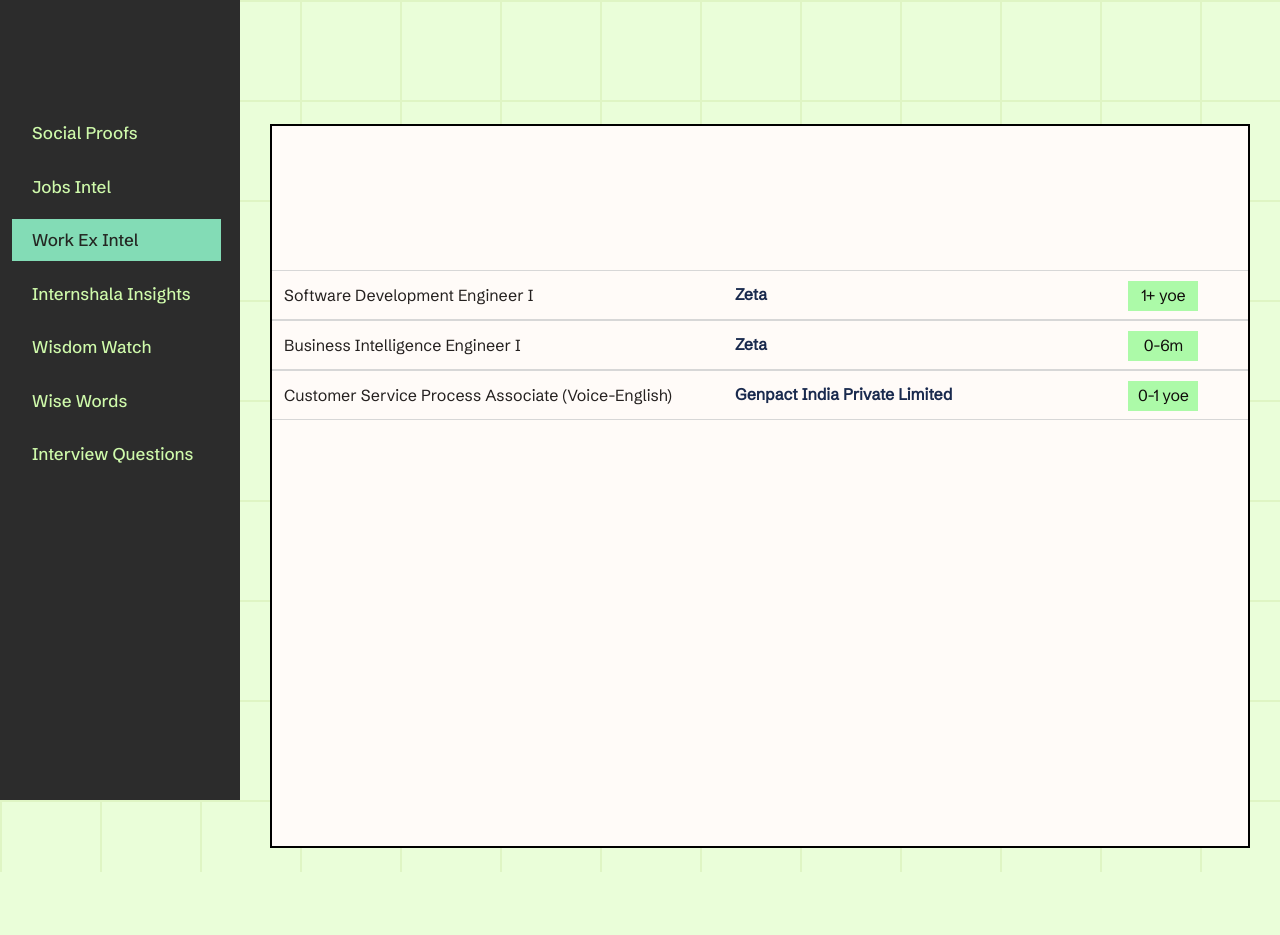
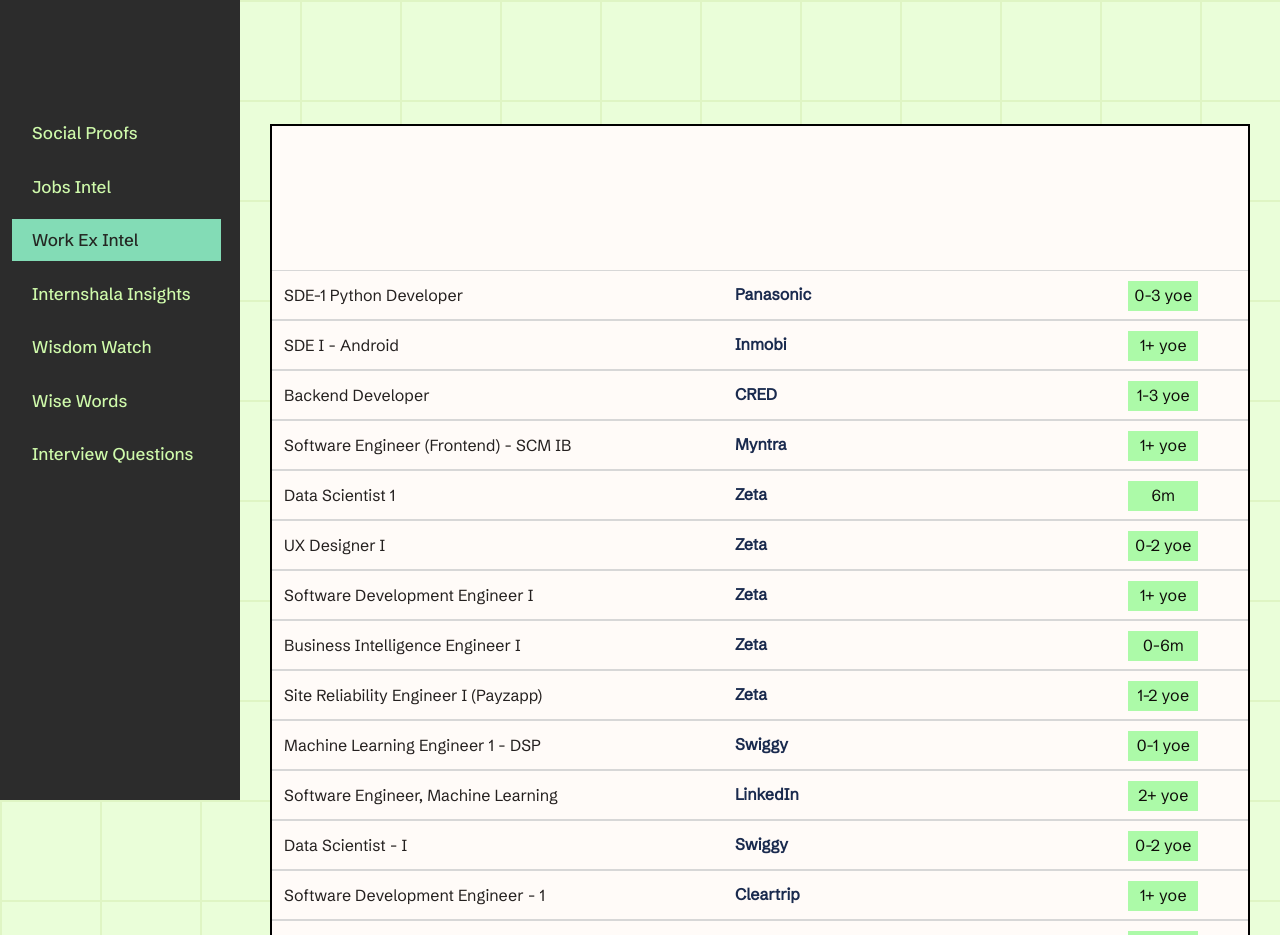
Before and after one commit to internquest/careersense-new, a Next.js app: page /workintel in a window 1280 px wide. Shown: the top 935 px of the page. Before the commit the page ends 872 px from the top, so only its background shows below. Built offline with nearby package versions, Linux system fonts and the light colour scheme.

Commit message:
add machine page and add more posts data in db

```diff
--- a/app/datapage/page.tsx
+++ b/app/datapage/page.tsx
@@ -13,7 +13,7 @@
                             <ul className='my-[-1.5rem] mx-0'>
                                 <li className='relative border-2 border-solid  max-w-[1280px] min-w-[900px] bg-[#FFFBF8] border-black  my-[1.5rem] mx-0 '>
                                     <div className='flex-grow-0  flex-shrink-0 basis-auto   px-[2rem] py-[1.5rem]  p-[.75rem]  '>
-                                        <h2 className={` text-start leading-[2rem] font-normal text-[#141417] text-[1.25rem] tracking-tight w-[754px]`}>Why Studying In America Will Kill Your Career | H1B Trap: Explained ...</h2>
+                                        <h2 className={` text-start leading-[2rem] font-normal text-[#141417] text-[1.25rem] tracking-normal w-[754px]`}>Why Studying In America Will Kill Your Career | H1B Trap: Explained ...</h2>
                                     </div>
                                     <div className='mx-auto  h-full   px-[2rem] pb-[1.5rem]'>
                                         <div className=''>
@@ -22,7 +22,7 @@
                                                 {/* <img src={corporateicon} alt='' className='inline-block' /> */}
                                                 Aevy Tv</div>
                                         </div>
-                                        <div className={` ${SchibstedGroteskMedium.className} text-[#24201FBF]/[.75] text-start text-[1.125rem] leading-[2rem] tracking-[-.02em] py-[1rem] px-[2rem] mt-[1rem] mx-[-2rem] mb-0  `}>
+                                        <div className={` ${SchibstedGroteskMedium.className} text-[#24201FBF]/[.75] text-start text-[1.125rem] leading-[2rem] tracking-normal py-[1rem] px-[2rem] mt-[1rem] mx-[-2rem] mb-0  `}>
                                             <p className='w-[801px]'>If you&apos;re thinking of going to America for work or a master&apos;s degree, here&apos;s why you might want to
                                                 think again. This video explains the risks of pursuing a ....</p>
                                         </div>
--- a/app/social-proofs/page.tsx
+++ b/app/social-proofs/page.tsx
@@ -51,10 +51,10 @@
                                                     <div className='mx-auto  h-full bg-[#FFFBF8]  pt-[1rem] px-[1.5rem] pb-[.3rem]'>
                                                         <div className=''>
 
-                                                            <h3 className={`${SchibstedGroteskregular.className} text-[#24201F] font-normal text-[1.125rem] leading-[2] w-[799px] tracking-tight `}>{post?.['short-desc']}</h3>
+                                                            <h3 className={`${SchibstedGroteskregular.className} text-[#24201F] font-normal text-[1.125rem] leading-[2] w-[799px] tracking-normal `}>{post?.['short-desc']}</h3>
                                                             <div className='flex gap-4'>
                                                                 {
-                                                                    post?.tags?.map((tag, index) => <div key={index} className={`${SchibstedGroteskregular.className} text-start text-[1.125rem] text-[#CFFAAB] px-4 py-1 my-4 bg-[#2D2D2D] w-min whitespace-pre`}>
+                                                                    post?.tags?.map((tag, index) => <div key={index} className={`${SchibstedGroteskregular.className} text-start text-[1rem] text-[#CFFAAB] px-4 py-1 my-4 bg-[#2D2D2D] w-min whitespace-pre`}>
 
                                                                         {tag}</div>)
                                                                 }
--- a/app/workintel/page.tsx
+++ b/app/workintel/page.tsx
@@ -2,6 +2,90 @@
 import { SchibstedGroteskregular } from '../fonts/fonts'
 
 const page = () => {
+
+
+    const data = [
+        {
+            "Job Title": "SDE-1 Python Developer",
+            "Company Name": "Panasonic",
+            "YOE Requirements": "0-3 yoe"
+        },
+        {
+            "Job Title": "SDE I - Android",
+            "Company Name": "Inmobi",
+            "YOE Requirements": "1+ yoe"
+        },
+        {
+            "Job Title": "Backend Developer",
+            "Company Name": "CRED",
+            "YOE Requirements": "1-3 yoe"
+        },
+        {
+            "Job Title": "Software Engineer (Frontend) - SCM IB",
+            "Company Name": "Myntra",
+            "YOE Requirements": "1+ yoe"
+        },
+        {
+            "Job Title": "Data Scientist 1",
+            "Company Name": "Zeta",
+            "YOE Requirements": "6m"
+        },
+        {
+            "Job Title": "UX Designer I",
+            "Company Name": "Zeta",
+            "YOE Requirements": "0-2 yoe"
+        },
+        {
+            "Job Title": "Software Development Engineer I",
+            "Company Name": "Zeta",
+            "YOE Requirements": "1+ yoe"
+        },
+        {
+            "Job Title": "Business Intelligence Engineer I",
+            "Company Name": "Zeta",
+            "YOE Requirements": "0-6m"
+        },
+        {
+            "Job Title": "Site Reliability Engineer I (Payzapp)",
+            "Company Name": "Zeta",
+            "YOE Requirements": "1-2 yoe"
+        },
+        {
+            "Job Title": "Machine Learning Engineer 1 - DSP",
+            "Company Name": "Swiggy",
+            "YOE Requirements": "0-1 yoe"
+        },
+        {
+            "Job Title": "Software Engineer, Machine Learning",
+            "Company Name": "LinkedIn",
+            "YOE Requirements": "2+ yoe"
+        },
+        {
+            "Job Title": "Data Scientist - I",
+            "Company Name": "Swiggy",
+            "YOE Requirements": "0-2 yoe"
+        },
+        {
+            "Job Title": "Software Development Engineer - 1",
+            "Company Name": "Cleartrip",
+            "YOE Requirements": "1+ yoe"
+        },
+        {
+            "Job Title": "Web Developer",
+            "Company Name": "Groww",
+            "YOE Requirements": "1+ yoe"
+        },
+        {
+            "Job Title": "SDE-1",
+            "Company Name": "ShareChat",
+            "YOE Requirements": "1-3 yoe"
+        },
+        {
+            "Job Title": "Software Engineer, YouTube",
+            "Company Name": "Google",
+            "YOE Requirements": "1+ yoe"
+        }
+    ]
     return (
         <div className={`${SchibstedGroteskregular.className} mx-auto `}>
             <div className='font-black text-[50px] h-[100px]  bg-inherit'></div>
@@ -15,8 +99,30 @@
                                     {/* <div className='grid grid-rows-[repeat(3,min-content)] grid-cols-[repeat(3,min-content)]'>
                   <div></div>
                 </div> */}
-                                    <div className=' pt-36 [&>div]:border-t [&>div]:border-[#D7D7D7] w-full [&>div]:last-of-type:border-b  text-[#100C0A]  bg-[#FFFBF8] h-[720px]' >
-                                        <div className='flex  items-center gap-5 px-3 py-2 '>
+                                    <div className=' pt-36 [&>div]:border-t [&>div]:border-[#D7D7D7] w-full [&>div]:last-of-type:border-b  text-[#100C0A]  bg-[#FFFBF8] min-h-[720px]' >
+
+                                        {
+                                            data.map((item, index) => {
+                                                return (
+                                                    <div className='flex  items-center gap-5 px-3 py-2 '>
+                                                        <div className=' flex-shrink-0 flex-grow basis-[45%] flex self-center '>
+
+                                                            <div className={` ${SchibstedGroteskregular.className} text-[#24201F] font-normal text-[1rem] tracking-normal leading-[2rem] `}>{item['Job Title']}</div>
+                                                        </div>
+                                                        <div className={`self-center flex-shrink-0 flex-grow basis-[35%] flex  ${SchibstedGroteskregular.className} text-[#00133B]/[.9] text-[16px] font-semibold tracking-normal leading-[1.45rem] w-[243px]`}>{item['Company Name']}</div>
+
+                                                        <div className={`${SchibstedGroteskregular.className} flex self-end flex-col flex-shrink-0 flex-grow basis-[15%]`}>
+                                                            <p className=' bg-[#ACFAA8] text-[1rem] font-medium tracking-normal h-[30px] text-[#100C0A] leading-[1.45] self-center w-[70px] whitespace-nowrap  px-2 py-2 flex justify-center items-center'>
+                                                                {item['YOE Requirements']}
+                                                            </p>
+                                                        </div>
+                                                    </div>
+                                                )
+                                            })
+                                        }
+
+
+                                        {/* <div className='flex  items-center gap-5 px-3 py-2 '>
                                             <div className=' flex-shrink-0 flex-grow basis-[45%] flex self-center '>
 
                                                 <div className={` ${SchibstedGroteskregular.className} text-[#24201F] font-normal text-[1rem] tracking-normal leading-[2rem] `}>Software Development Engineer I</div>
@@ -55,28 +161,9 @@
                                                     0-1 yoe
                                                 </p>
                                             </div>
-                                        </div>
-
-                                        {/* <div className='flex gap-5 '>
-                                            <div className='w-[350px] flex justify-start '>
-                                                <div className={` ${QuandoRegular.className} w-[331px] px-0   text-[#100C0A] font-normal tracking-tight text-[1rem] leading-[2rem] py-4`}>Junior Merchandise Designer(Fashion
-                                                    Designer)</div>
-                                            </div>
-                                            <div className=' flex self-center text-[#141417E5]/[.9] py-4 text-[18px] leading-[1.45rem] w-[243px]'>K.S.E. INC</div>
-                                            <div className={`${DMSansMed.className} bg-[#ACFAA8]  text-[1.25rem] font-medium tracking-tight leading-[1.65rem] flex justify-center self-center items-center h-[45px] w-[102px] px-2 py-2`}>1-4 yoe</div>
-
-                                        </div>
+                                        </div> */}
 
 
-                                        <div className='flex gap-5 '>
-                                            <div className='w-[350px] self-center flex '>
-                                                <div className={` ${QuandoRegular.className} text-[1rem] leading-[2rem] w-[307px] tracking-tight py-4`}>Customer Service Process Associate
-                                                    (Voice-English)</div>
-                                            </div>
-                                            <div className=' flex  self-center text-[#141417E5]/[.9] text-[1.125rem] whitespace-pre-wrap leading-[1.45rem] text-[#100C0A] font-normal tracking-tight w-[243px]'>Genpact India Private Limited</div>
-                                            <div className={`${DMSansMed.className} bg-[#ACFAA8]  text-[1.25rem] font-medium tracking-tight leading-[1.65rem] self-center h-[45px] w-[102px] px-2 py-2 flex justify-center items-center`}>0-1 yoe</div>
-
-                                        </div> */}
                                     </div>
                                 </li>
 
--- a/components/Comment.tsx
+++ b/components/Comment.tsx
@@ -18,7 +18,7 @@
   return (
     <div >
       <li className={`relative   p-1  max-w-[1000px] border-2 h-min border-solid border-black   mx-0    bg-[#FFFBF8] ${lastone ? 'shaddow' : ''}  ${hascorner ? 'corner' : ''}`}>
-        <div className={` font-normal [&>ol]:list-decimal [&>ol]:ml-8 text-[1.065rem] leading-[1.7] w-auto tracking-[-.005em] mx-5 my-[15px] mr-8 py-1 text-[#100C0A]/[.9]`}>
+        <div className={` font-normal [&>ol]:list-decimal [&>ol]:ml-8 text-[.875rem] leading-[1.7] w-auto tracking-normal mx-5 my-[15px] mr-8 py-1 text-[#100C0A]/[.9]`}>
           {parse(comment.text)}
         </div>
       </li>
--- a/tailwind.config.ts
+++ b/tailwind.config.ts
@@ -6,7 +6,7 @@
     "./components/**/*.{js,ts,jsx,tsx,mdx}",
     "./app/**/*.{js,ts,jsx,tsx,mdx}",
   ],
-  safelist: ['flex-grow-0', 'text-[1.4rem]', 'flex-shrink-0', 'basis-auto', 'bg-[#CEFFA5]', 'px-[2rem]', 'py-[1.5rem]', 'p-[.75rem]', 'border-b ', 'font-quanreg', 'font-Dmsansreg', 'border-solid', 'border-black', 'mx-auto', 'pl-8', 'pr-20', 'h-full', 'bg-[#FFFBF8]', '[&_p]:text-[1.125rem]', ' [&>*]:text-[#100C0ACC]/[.8]', '[&_p]:tracking-normal', 'pt-[1rem]', 'px-[2rem]', 'pb-[1.5rem]', 'gap-3', 'leading-[2]', 'w-[799px]', 'mt-[12px]', 'list-decimal', 'gap-[2px]', 'pl-2', 'mt-3', 'ml-7', 'bg-[#CEFFA5]', 'px-[2rem]', 'pt-[1.5rem]', 'p-[.75rem]', 'pb-0', 'border-b-[2.5px]', 'text-[#100C0ACC]', 'text-start', 'text-[1.4rem]', 'leading-[2.75rem]', 'font-normal', 'tracking-tight', ' my-5', ' leading-[2.75rem]', 'my-5', '[&>ol]:list-decimal', '[&>ol]:ml-8', ' text-[1.065rem]', 'leading-[1.7]', 'w-auto', 'tracking-[-.005em]', 'mx-5', 'my-[15px]', 'mr-8', 'py-1', 'text-[#100C0A]/[.9]'],
+  safelist: ['flex-grow-0', 'text-[1.4rem]', 'flex-shrink-0', 'basis-auto', 'bg-[#CEFFA5]', 'px-[2rem]', 'py-[1.5rem]', 'p-[.75rem]', 'border-b ', 'font-quanreg', 'border-solid', 'border-black', 'mx-auto', 'pl-8', 'pr-20', 'h-full', 'bg-[#FFFBF8]', '[&_p]:text-[1.125rem]', ' [&>*]:text-[#100C0ACC]/[.8]', '[&_p]:tracking-normal', 'pt-[1rem]', 'px-[2rem]', 'pb-[1.5rem]', 'gap-3', 'leading-[2]', 'w-[799px]', 'mt-[12px]', 'list-decimal', 'gap-[2px]', 'pl-2', 'mt-3', 'ml-7', 'bg-[#CEFFA5]', 'px-[2rem]', 'pt-[1.5rem]', 'p-[.75rem]', 'pb-0', 'border-b-[2.5px]', 'text-[#100C0ACC]', 'text-start', 'text-[1.4rem]', 'leading-[2.75rem]', 'font-normal', ' my-5', ' leading-[2.75rem]', 'my-5', '[&>ol]:list-decimal', '[&>ol]:ml-8', ' text-[1.065rem]', 'leading-[1.7]', 'w-auto', 'mx-5', 'my-[15px]', 'mr-8', 'py-1', 'text-[#100C0A]/[.9]', '[&>p]:mt-3', '[&>p]:mt-5 ', '[&>p:first-child]:mt-0', '[&_a]:text-[#648efc]', '[&_a]:active:text-[#cf5fff]', '[&_a]:hover:cursor-pointer', '[&_a]:underline'],
   theme: {
     extend: {
       fontFamily: {
```
Also changed, not shown: app/interview-questions/page.jsx (+5 -5 lines), app/jobintel/page.tsx (+32 -32 lines), app/machine/page.tsx (added, +55 -0 lines), app/social-proofs/[slug]/page.tsx (+4 -4 lines).
